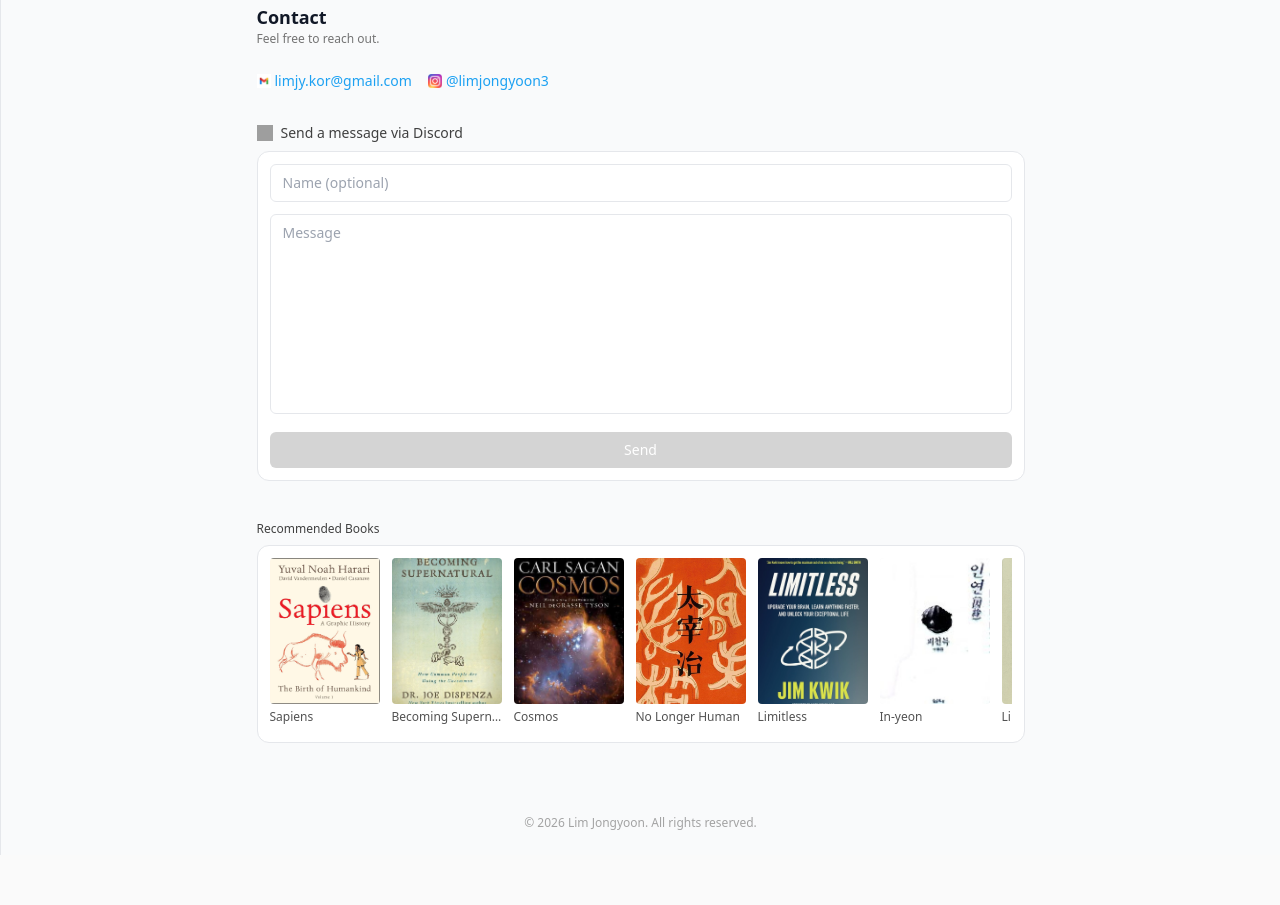
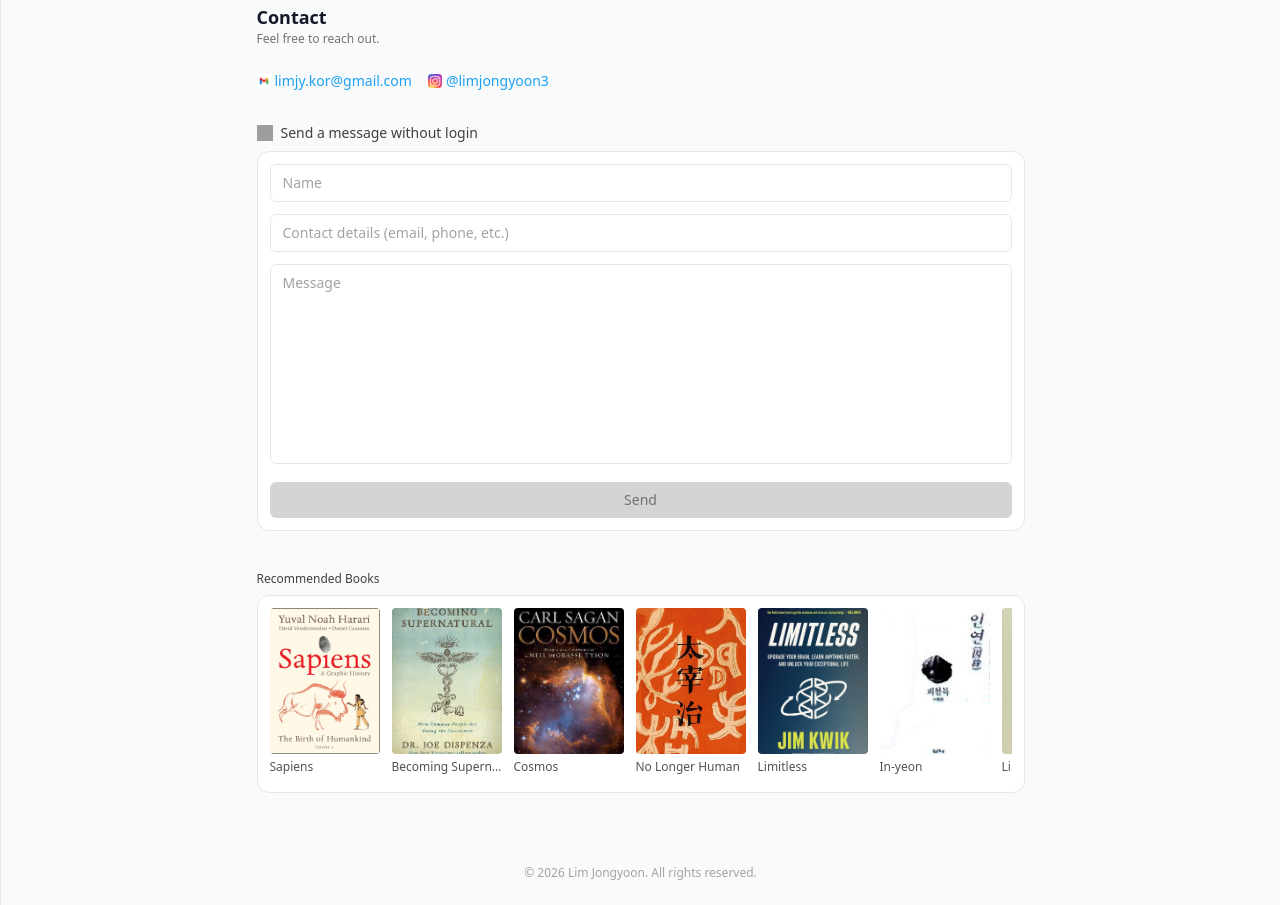
Before and after one commit to LimJongyoon/lim259, a React (Vite) app: page / in a window 1280 px wide. Shown: the part 9660-10565 px from the top of the page. Before the commit the page ends 10515 px from the top, so only its background shows below. Built offline with nearby package versions, Linux system fonts and the light colour scheme; grey boxes are pictures that could not be loaded.

Commit message:
메세지 전송
ㅇㅇ

```diff
--- a/src/components/contact/ContactContent.tsx
+++ b/src/components/contact/ContactContent.tsx
@@ -13,8 +13,21 @@ const books = [
 
 export default function ContactContent() {
   const { lang } = useLanguage();
+
+  const [name, setName] = useState("");
+  const [reply, setReply] = useState("");
+  const [message, setMessage] = useState("");
+
+  const [nameError, setNameError] = useState(false);
+  const [replyError, setReplyError] = useState(false);
+  const [messageError, setMessageError] = useState(false);
+
   const [sending, setSending] = useState(false);
-
+  const [sent, setSent] = useState(false);
+  const canTrySend =
+    name.trim().length > 0 ||
+    reply.trim().length > 0 ||
+    message.trim().length > 0;
   const t = {
     subtitle: {
       en: "Feel free to reach out.",
@@ -22,14 +35,19 @@ export default function ContactContent() {
       jp: "お気軽にご連絡ください。",
     },
     discord: {
-      en: "Send a message via Discord",
-      kr: "디스코드로 바로 메시지 보내기",
-      jp: "Discordでメッセージを送る",
+      en: "Send a message without login",
+      kr: "로그인 없이 메시지 보내기",
+      jp: "ログイン不要でメッセージを送信",
     },
     name: {
-      en: "Name (optional)",
-      kr: "이름 (선택)",
-      jp: "お名前（任意）",
+      en: "Name",
+      kr: "이름",
+      jp: "お名前",
+    },
+    replyPlaceholder: {
+      en: "Contact details (email, phone, etc.)",
+      kr: "연락처 (이메일, 전화번호 등)",
+      jp: "ご連絡先（メール、電話番号など）",
     },
     message: {
       en: "Message",
@@ -41,6 +59,21 @@ export default function ContactContent() {
       kr: "보내기",
       jp: "送信",
     },
+    sentTitle: {
+      en: "Message Sent",
+      kr: "메시지가 전송되었습니다",
+      jp: "メッセージが送信されました",
+    },
+    sentDesc: {
+      en: "Thank you for reaching out.",
+      kr: "연락 주셔서 감사합니다.",
+      jp: "ご連絡ありがとうございます。",
+    },
+    confirm: {
+      en: "OK",
+      kr: "확인",
+      jp: "確認",
+    },
     books: {
       en: "Recommended Books",
       kr: "추천 도서",
@@ -48,11 +81,18 @@ export default function ContactContent() {
     },
   };
 
-  const [name, setName] = useState("");
-  const [message, setMessage] = useState("");
+  async function send() {
+    const hasName = name.trim().length > 0;
+    const hasReply = reply.trim().length > 0;
+    const hasMessage = message.trim().length > 0;
 
-  async function send() {
-    if (!message.trim() || sending) return;
+    setNameError(!hasName);
+    setReplyError(!hasReply);
+    setMessageError(!hasMessage);
+
+    if (!hasName || !hasReply || !hasMessage || sending) {
+      return;
+    }
 
     setSending(true);
 
@@ -60,27 +100,29 @@ export default function ContactContent() {
       await fetch("/api/contact", {
         method: "POST",
         headers: { "Content-Type": "application/json" },
-        body: JSON.stringify({ name, message }),
+        body: JSON.stringify({ name, reply, message }),
       });
 
       setName("");
+      setReply("");
       setMessage("");
-    } catch (e) {
+      setSent(true);
+    } catch {
       alert("Failed to send");
     } finally {
       setSending(false);
     }
   }
+
   return (
+    <>
       <section className="px-4 py-6">
         <div className="mx-auto w-full max-w-none md:max-w-3xl">
 
-        {/* ===== Header ===== */}
+          {/* Header */}
           <section className="mb-6">
             <h2 className="text-lg font-semibold">Contact</h2>
-          <p className="text-xs text-neutral-500">
-            {t.subtitle[lang]}
-          </p>
+            <p className="text-xs text-neutral-500">{t.subtitle[lang]}</p>
           </section>
 
           {/* ===== Small links ===== */}
@@ -110,7 +152,7 @@ export default function ContactContent() {
             </div>
           </section>
 
-        {/* ===== Discord + Message ===== */}
+          {/* Message box */}
           <section className="mb-10">
             <div className="space-y-2">
               <div className="flex items-center gap-2 text-sm font-medium text-neutral-700">
@@ -121,27 +163,66 @@ export default function ContactContent() {
               <div className="rounded-xl border bg-white p-3 space-y-3">
                 <input
                   value={name}
-                onChange={(e) => setName(e.target.value)}
+                  onChange={(e) => {
+                    setName(e.target.value);
+                    setNameError(false);
+                  }}
                   placeholder={t.name[lang]}
-                className="w-full text-sm px-3 py-2 border rounded-md"
+                  className={`
+                      w-full text-sm px-3 py-2 border rounded-md
+                      placeholder:text-neutral-400
+                      ${nameError
+                      ? "border-red-500 placeholder:text-red-400"
+                      : ""
+                    }
+                  `}
+                />
+
+                <input
+                  value={reply}
+                  onChange={(e) => {
+                    setReply(e.target.value);
+                    setReplyError(false);
+                  }}
+                  placeholder={t.replyPlaceholder[lang]}
+                  className={`
+                      w-full text-sm px-3 py-2 border rounded-md
+                      placeholder:text-neutral-400
+                      ${replyError
+                      ? "border-red-500 placeholder:text-red-400"
+                      : ""
+                    }
+                  `}
                 />
 
                 <textarea
                   value={message}
-                onChange={(e) => setMessage(e.target.value)}
+                  onChange={(e) => {
+                    setMessage(e.target.value);
+                    setMessageError(false);
+                  }}
                   placeholder={t.message[lang]}
-                className="
+                  className={`
                       w-full text-sm px-3 py-2 border rounded-md resize-none
                       h-[120px] md:h-[200px]
-  "
+                      placeholder:text-neutral-400
+                      ${messageError
+                      ? "border-red-500 placeholder:text-red-400"
+                      : ""
+                    }
+                  `}
                 />
 
                 <button
                   onClick={send}
-                disabled={!message.trim() || sending}
-                className="w-full py-2 rounded-md text-sm font-medium
-             bg-neutral-900 text-white
-             disabled:bg-neutral-300"
+                  disabled={!canTrySend || sending}
+                  className={`
+                      w-full py-2 rounded-md text-sm font-medium transition
+                      ${canTrySend && !sending
+                      ? "bg-emerald-800 text-white hover:bg-emerald-600"
+                      : "bg-neutral-300 text-neutral-500 cursor-not-allowed"
+                    }
+                  `}
                 >
                   {sending ? "Sending..." : t.send[lang]}
                 </button>
@@ -149,32 +230,18 @@ export default function ContactContent() {
             </div>
           </section>
 
-        {/* ===== Recommended Books ===== */}
+          {/* Recommended Books */}
           <section>
             <div className="mb-2 text-xs font-medium text-neutral-700">
               {t.books[lang]}
             </div>
 
-          {/* BOX */}
             <div className="rounded-xl border bg-white p-3">
-            <div
-              className="
-        flex gap-3 overflow-x-auto
-        pb-1
-        [-webkit-overflow-scrolling:touch]
-      "
-            >
+              <div className="flex gap-3 overflow-x-auto pb-1 [-webkit-overflow-scrolling:touch]">
                 {books.map((b) => (
-                <div
-                  key={b.title}
-                  className="flex-shrink-0 w-[84px] md:w-[110px]"
-                >
+                  <div key={b.title} className="flex-shrink-0 w-[84px] md:w-[110px]">
                     <div className="aspect-[3/4] rounded bg-neutral-100 overflow-hidden">
-                    <img
-                      src={b.img}
-                      alt={b.title}
-                      className="w-full h-full object-cover"
-                    />
+                      <img src={b.img} alt={b.title} className="w-full h-full object-cover" />
                     </div>
                     <div className="mt-1 text-[12px] text-neutral-600 truncate">
                       {b.title}
@@ -186,6 +253,23 @@ export default function ContactContent() {
           </section>
         </div>
       </section>
+
+      {/* Sent popup */}
+      {sent && (
+        <div className="fixed inset-0 z-50 flex items-center justify-center bg-black/40">
+          <div className="w-[280px] rounded-xl bg-white p-5 text-center space-y-3">
+            <div className="text-sm font-semibold">{t.sentTitle[lang]}</div>
+            <div className="text-xs text-neutral-500">{t.sentDesc[lang]}</div>
+            <button
+              onClick={() => setSent(false)}
+              className="mt-2 w-full py-2 rounded-md text-sm font-medium
+                         bg-emerald-800 text-white hover:bg-emerald-600"
+            >
+              {t.confirm[lang]}
+            </button>
+          </div>
+        </div>
+      )}
+    </>
   );
-
 }
```
Also changed, not shown: api/contact.ts (+4 -5 lines). Lines whose indentation alone changed are shown as unchanged.
